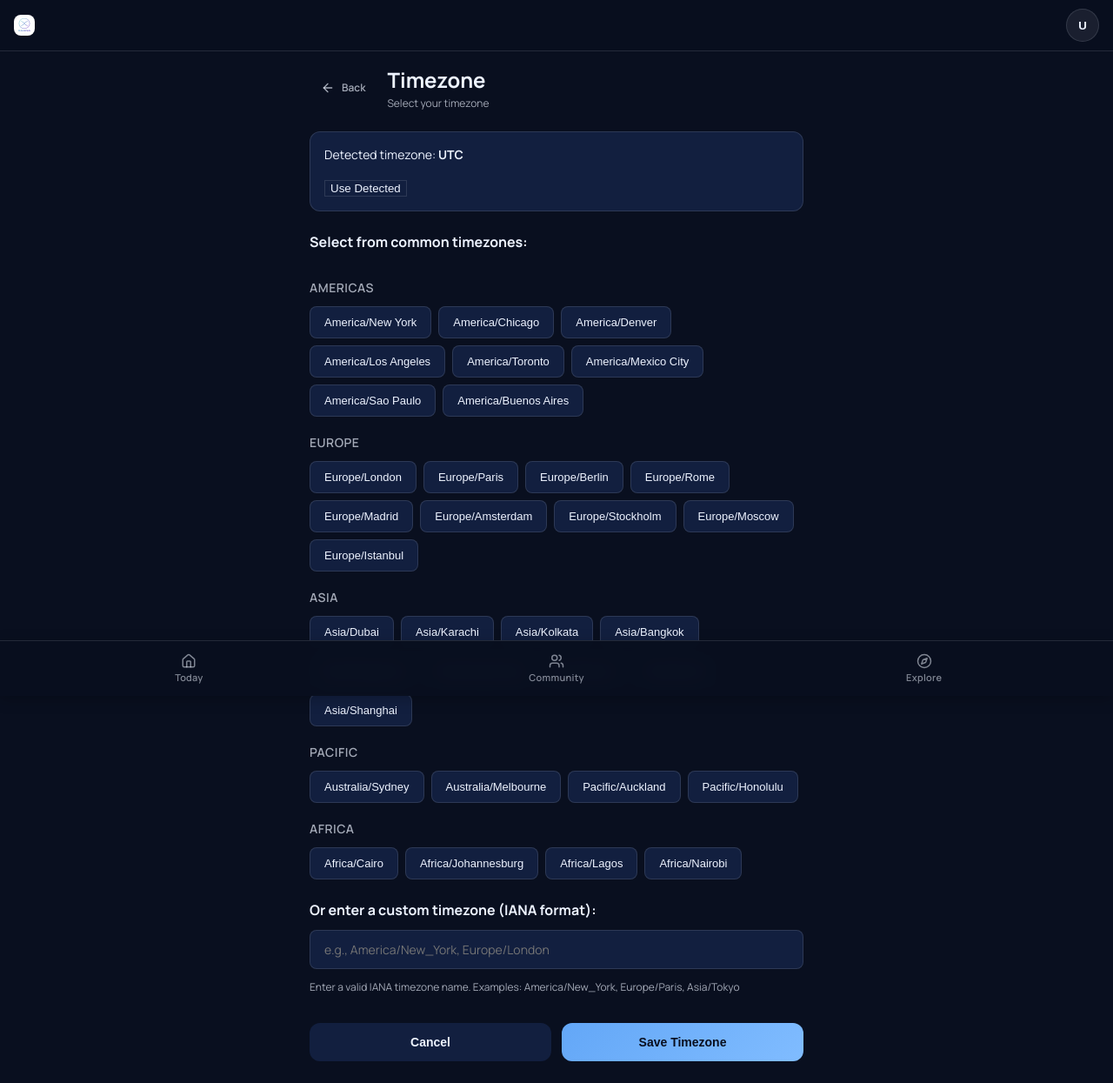
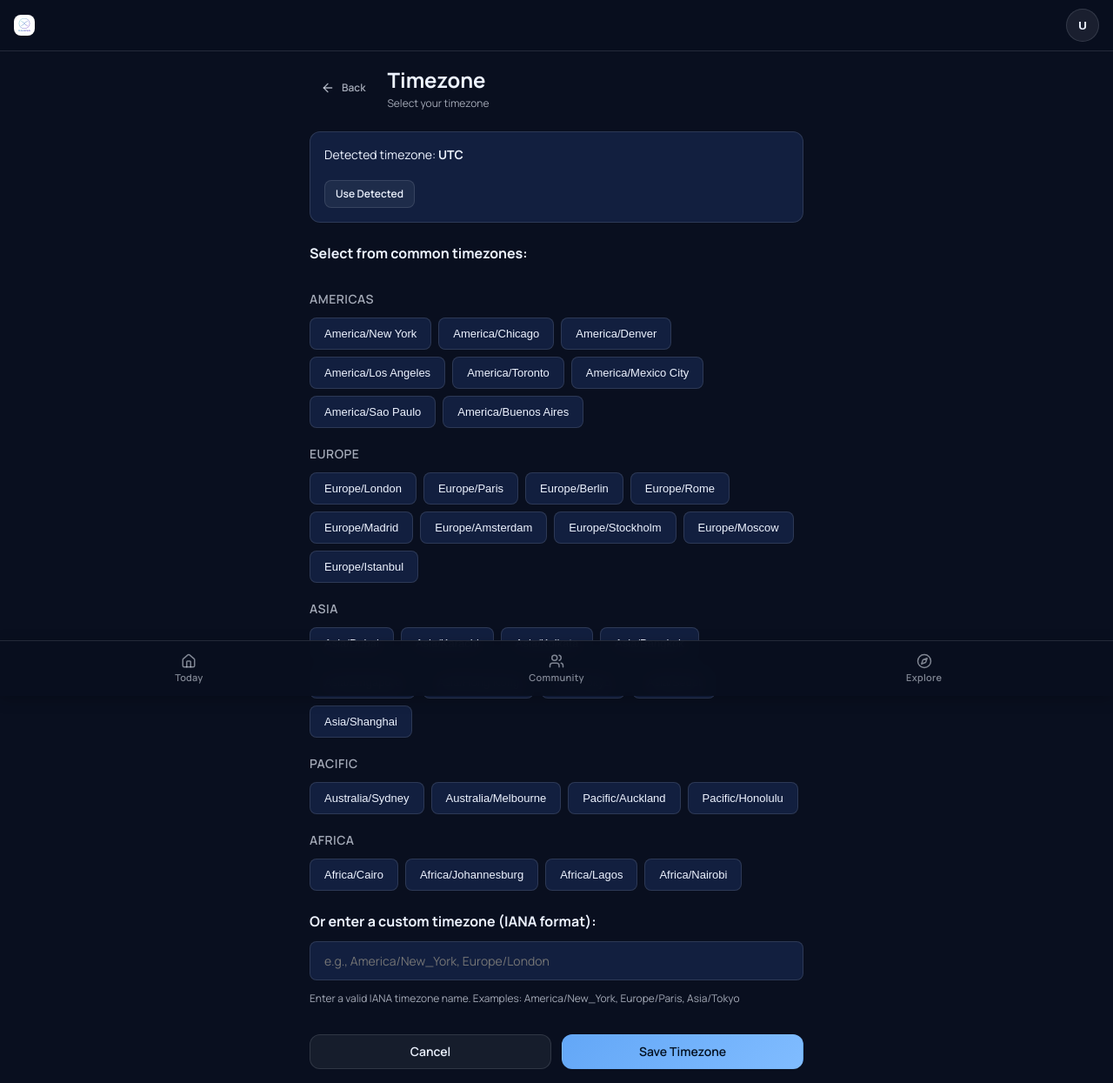
Before and after one commit to zana-AI/zana_planner, a React (Vite) app in the folder webapp_frontend/: page /timezone in a window 1280 px wide. Shown: the whole page at 87% size. Built offline with nearby package versions, Linux system fonts and the light colour scheme; no server answers; sample sign-in values are in the browser's storage.

Commit message:
refactor: replace plain buttons with reusable Button component in SettingsPage

```diff
--- a/webapp_frontend/src/pages/SettingsPage.tsx
+++ b/webapp_frontend/src/pages/SettingsPage.tsx
@@ -4,6 +4,7 @@ import { useTelegramWebApp, getDevInitData } from '../hooks/useTelegramWebApp';
 import { apiClient, ApiError } from '../api/client';
 import type { UserInfo } from '../types';
 import { PageHeader } from '../components/ui/PageHeader';
+import { Button } from '../components/ui/Button';
 
 const LANGUAGES = [
   { value: 'en', label: 'English' },
@@ -160,14 +161,16 @@ export function SettingsPage() {
               maxLength={64}
               disabled={nameSaving}
             />
-            <button
+            <Button
               type="button"
-              className="button button-primary settings-name-save"
+              variant="primary"
+              size="md"
+              className="settings-name-save"
               onClick={handleDisplayNameSave}
               disabled={!canSaveName}
             >
               {nameSaving ? 'Saving...' : 'Save'}
-            </button>
+            </Button>
           </div>
         </section>
 
@@ -175,13 +178,14 @@ export function SettingsPage() {
         <section className="settings-section">
           <h3>Timezone</h3>
           <p className="settings-value">{displayTimezone.replace(/_/g, ' ')}</p>
-          <button
+          <Button
             type="button"
-            className="button button-secondary"
+            variant="secondary"
+            size="sm"
             onClick={() => navigate('/timezone', { replace: false })}
           >
             Change timezone
-          </button>
+          </Button>
         </section>
 
         {/* Language */}
@@ -189,15 +193,16 @@ export function SettingsPage() {
           <h3>Language</h3>
           <div className="settings-language-buttons">
             {LANGUAGES.map(({ value, label }) => (
-              <button
+              <Button
                 key={value}
                 type="button"
-                className={`button ${userInfo?.language === value ? 'button-primary' : 'button-secondary'}`}
+                variant={userInfo?.language === value ? 'primary' : 'secondary'}
+                size="sm"
                 onClick={() => handleLanguageChange(value)}
                 disabled={languageSaving}
               >
                 {label}
-              </button>
+              </Button>
             ))}
           </div>
         </section>
@@ -209,22 +214,24 @@ export function SettingsPage() {
             When enabled, the bot can send voice messages in the chat.
           </p>
           <div className="settings-voice-toggle">
-            <button
+            <Button
               type="button"
-              className={`button ${!voiceEnabled ? 'button-primary' : 'button-secondary'}`}
+              variant={!voiceEnabled ? 'primary' : 'secondary'}
+              size="sm"
               onClick={() => handleVoiceModeChange(false)}
               disabled={voiceModeSaving}
             >
               Disabled
-            </button>
-            <button
+            </Button>
+            <Button
               type="button"
-              className={`button ${voiceEnabled ? 'button-primary' : 'button-secondary'}`}
+              variant={voiceEnabled ? 'primary' : 'secondary'}
+              size="sm"
               onClick={() => handleVoiceModeChange(true)}
               disabled={voiceModeSaving}
             >
               Enabled
-            </button>
+            </Button>
           </div>
         </section>
       </div>
--- a/webapp_frontend/src/pages/TimezoneSelectorPage.tsx
+++ b/webapp_frontend/src/pages/TimezoneSelectorPage.tsx
@@ -3,6 +3,7 @@ import { useNavigate } from 'react-router-dom';
 import { useTelegramWebApp, getDevInitData } from '../hooks/useTelegramWebApp';
 import { apiClient, ApiError } from '../api/client';
 import { PageHeader } from '../components/ui/PageHeader';
+import { Button } from '../components/ui/Button';
 
 // Common timezones grouped by region
 const TIMEZONES = [
@@ -148,8 +149,9 @@ export function TimezoneSelectorPage() {
         {detectedTimezone && (
           <div className="timezone-suggestion">
             <p>Detected timezone: <strong>{detectedTimezone}</strong></p>
-            <button
-              className="button button-secondary"
+            <Button
+              variant="secondary"
+              size="sm"
               onClick={() => {
                 setSelectedTimezone(detectedTimezone);
                 setCustomTimezone('');
@@ -157,7 +159,7 @@ export function TimezoneSelectorPage() {
               disabled={saving}
             >
               Use Detected
-            </button>
+            </Button>
           </div>
         )}
 
@@ -216,20 +218,22 @@ export function TimezoneSelectorPage() {
         )}
 
         <div className="timezone-actions">
-          <button
-            className="button button-secondary"
+          <Button
+            variant="secondary"
+            size="md"
             onClick={() => navigate('/settings', { replace: true })}
             disabled={saving}
           >
             Cancel
-          </button>
-          <button
-            className="button button-primary"
+          </Button>
+          <Button
+            variant="primary"
+            size="md"
             onClick={handleSave}
             disabled={saving || (!selectedTimezone && !customTimezone.trim())}
           >
             {saving ? 'Saving...' : 'Save Timezone'}
-          </button>
+          </Button>
         </div>
       </div>
     </div>
--- a/webapp_frontend/src/styles/index.css
+++ b/webapp_frontend/src/styles/index.css
@@ -2740,7 +2740,7 @@ textarea.modal-input {
   font-size: 14px;
 }
 
-.timezone-suggestion button {
+.timezone-suggestion .ui-button {
   margin-top: 8px;
 }
 
@@ -2855,15 +2855,8 @@ textarea.modal-input {
   margin-top: 8px;
 }
 
-.timezone-actions .button {
+.timezone-actions .ui-button {
   flex: 1;
-  padding: 14px 24px;
-  border-radius: 12px;
-  font-size: 14px;
-  font-weight: 600;
-  cursor: pointer;
-  transition: all 0.2s;
-  border: none;
 }
 
 .button-primary {
@@ -2925,8 +2918,15 @@ textarea.modal-input {
 .settings-sections {
   display: flex;
   flex-direction: column;
-  gap: 24px;
+  gap: 14px;
   margin-bottom: 24px;
+}
+
+.settings-section {
+  border: 1px solid var(--border);
+  border-radius: var(--radius-12);
+  background: rgba(15, 23, 48, 0.62);
+  padding: 16px;
 }
 
 .settings-section h3 {
@@ -2990,15 +2990,9 @@ textarea.modal-input {
   min-width: 92px;
 }
 
-.settings-language-buttons .button,
-.settings-voice-toggle .button {
-  padding: 10px 18px;
-  border-radius: 10px;
-  font-size: 14px;
-  font-weight: 600;
-  border: none;
-  cursor: pointer;
-  transition: all 0.2s;
+.settings-language-buttons .ui-button,
+.settings-voice-toggle .ui-button {
+  min-width: 94px;
 }
 
 .settings-actions {
@@ -3010,6 +3004,16 @@ textarea.modal-input {
   border-radius: 12px;
   font-size: 14px;
   font-weight: 600;
+}
+
+@media (max-width: 640px) {
+  .settings-name-row {
+    align-items: stretch;
+  }
+
+  .settings-name-save {
+    width: 100%;
+  }
 }
 
 /* ========================================
```
